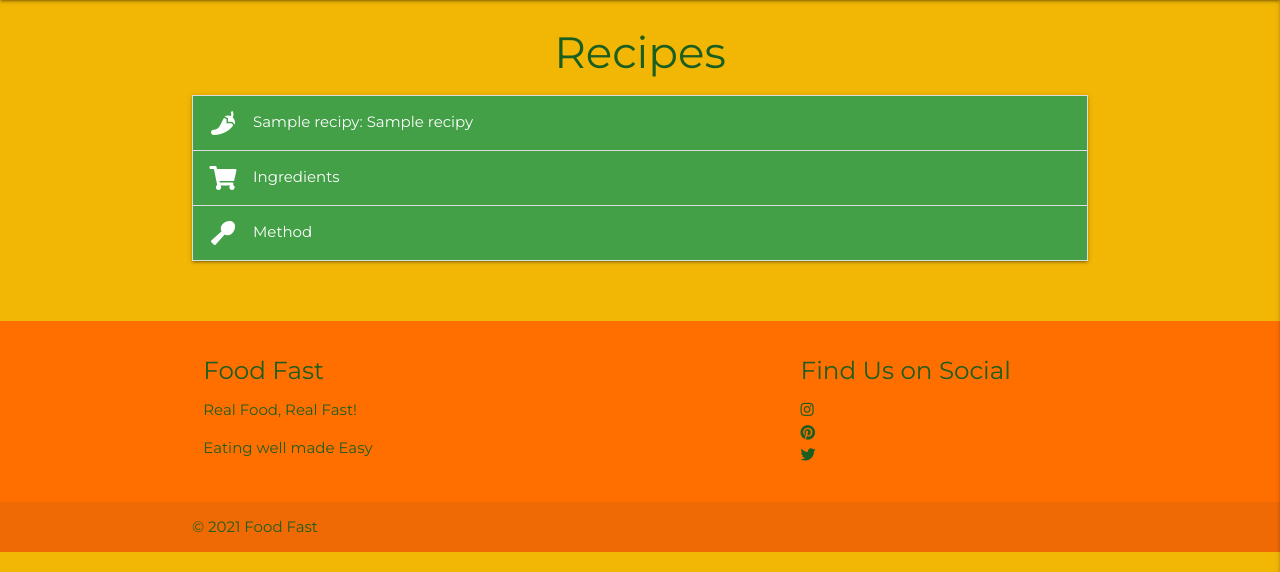
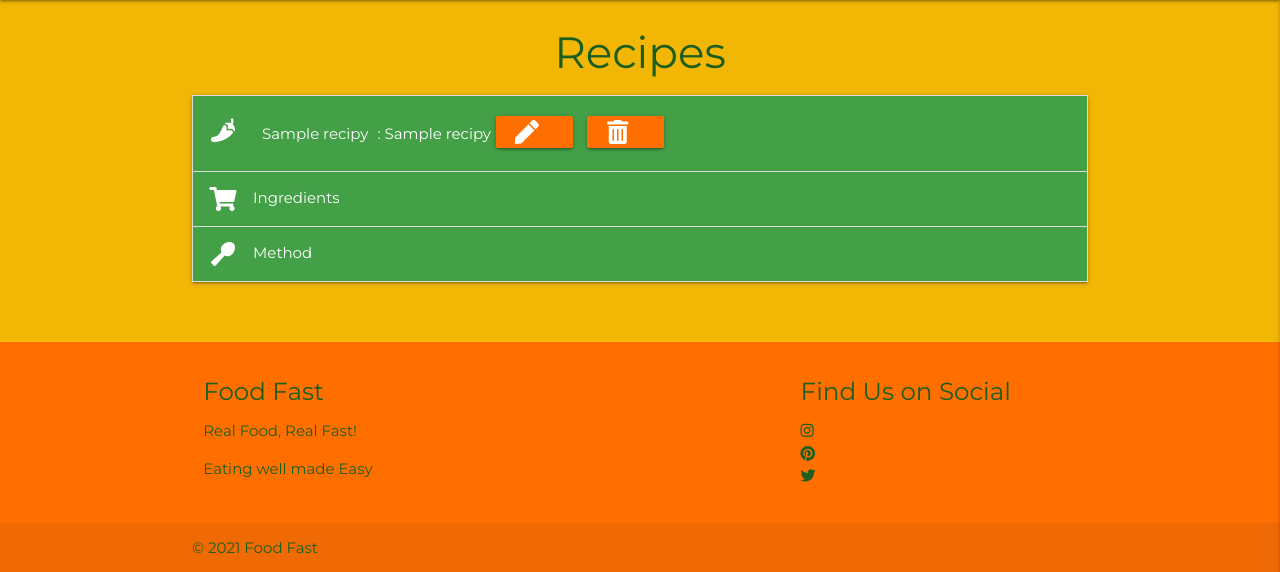
Before and after one commit to Code-Institute-Submissions/LAMcGuinness-MS3, a Flask app: page /recipies in a window 1280 px wide. Shown: the part 64-636 px from the top of the page. Run offline with Flask 2, Linux system fonts and the light colour scheme; a database or web service that is not in the repository returns one stand-in record (values such as "Sample title"); some libraries are stand-ins or nearby versions.

Commit message:
added and styled edit and delete buttons to recipe page

```diff
--- a/static/css/style.css
+++ b/static/css/style.css
@@ -10,6 +10,26 @@ body {
     text-shadow: 2px 2px 2px 2px rgba(0, 0, 0, 0.5);
 }
 
+
+/*-- flash messages --*/
 .flashes h4{
     line-height: 2;
 }
+
+/*-- buttons --*/
+.btn-small {
+    margin: 5px;
+
+}
+
+.btn-small
+.recipe-btn {
+    text-align: right;
+}
+
+/*-- recipes --*/
+.collapsible-header
+.col strong {
+    margin: 5px;
+    line-height: 45px;
+}
--- a/templates/recipe.html
+++ b/templates/recipe.html
@@ -7,8 +7,15 @@
         {% for recipies in recipies %}
         <li>
             <div class="collapsible-header white-text green darken-1 text-shadow">
-                <i class="fas fa-pepper-hot"></i>
-                <strong>{{ recipies.recipe_name }}</strong> : {{ recipies.category_name}}
+                <div class="col s8">
+                    <i class="fas fa-pepper-hot"></i>
+                    <strong>{{ recipies.recipe_name }}</strong> : {{ recipies.category_name}}
+                </div>
+                <div class="col s4">
+                    <a href="" class="btn-small amber darken-4"><i class="fas fa-pen"></i></a>
+                    <a href="" class="btn-small amber darken-4"><i class="fas fa-trash-alt"></i></a>
+                </div>
+
             </div>
         </li>
         <li>
```
